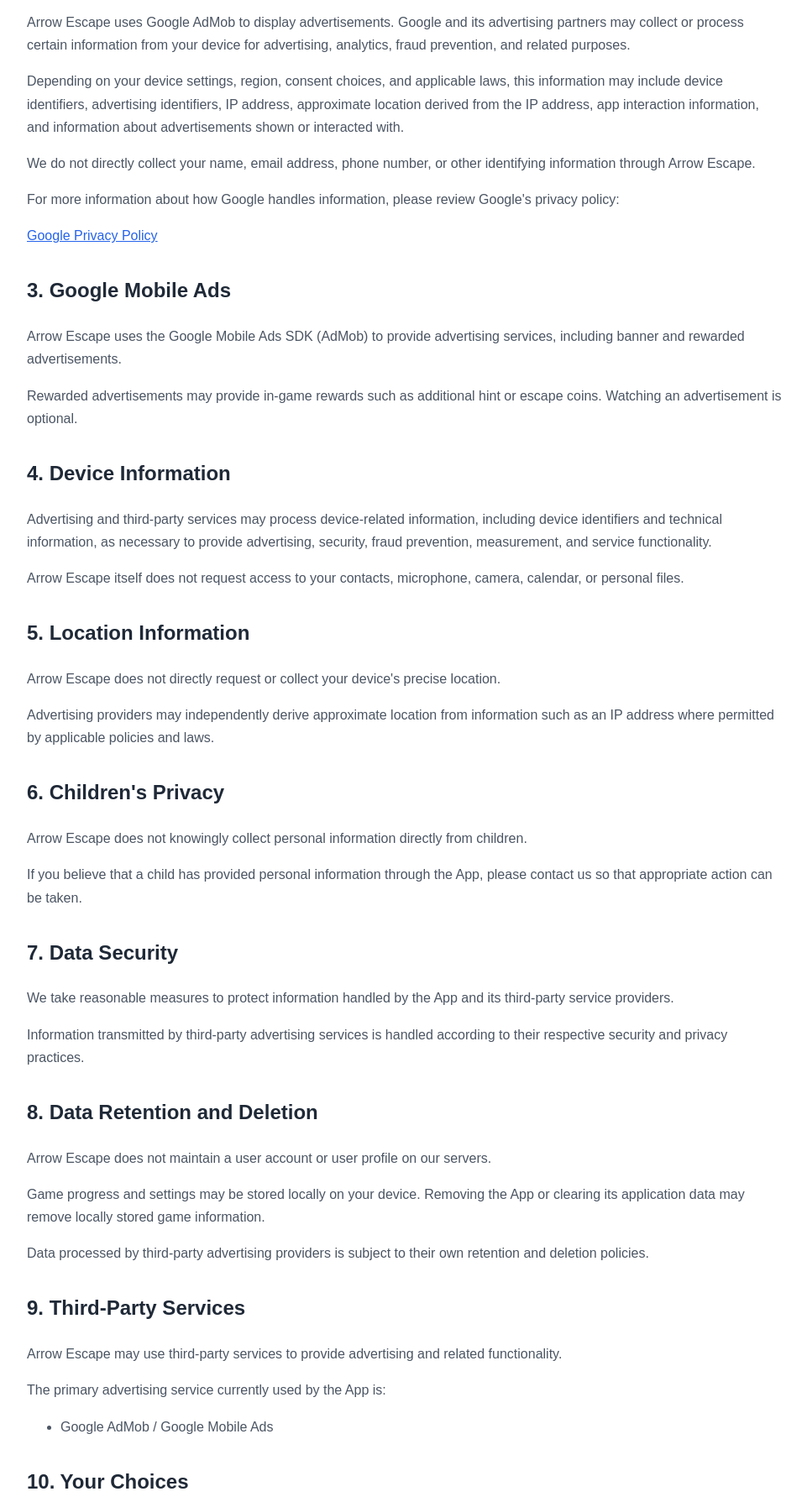
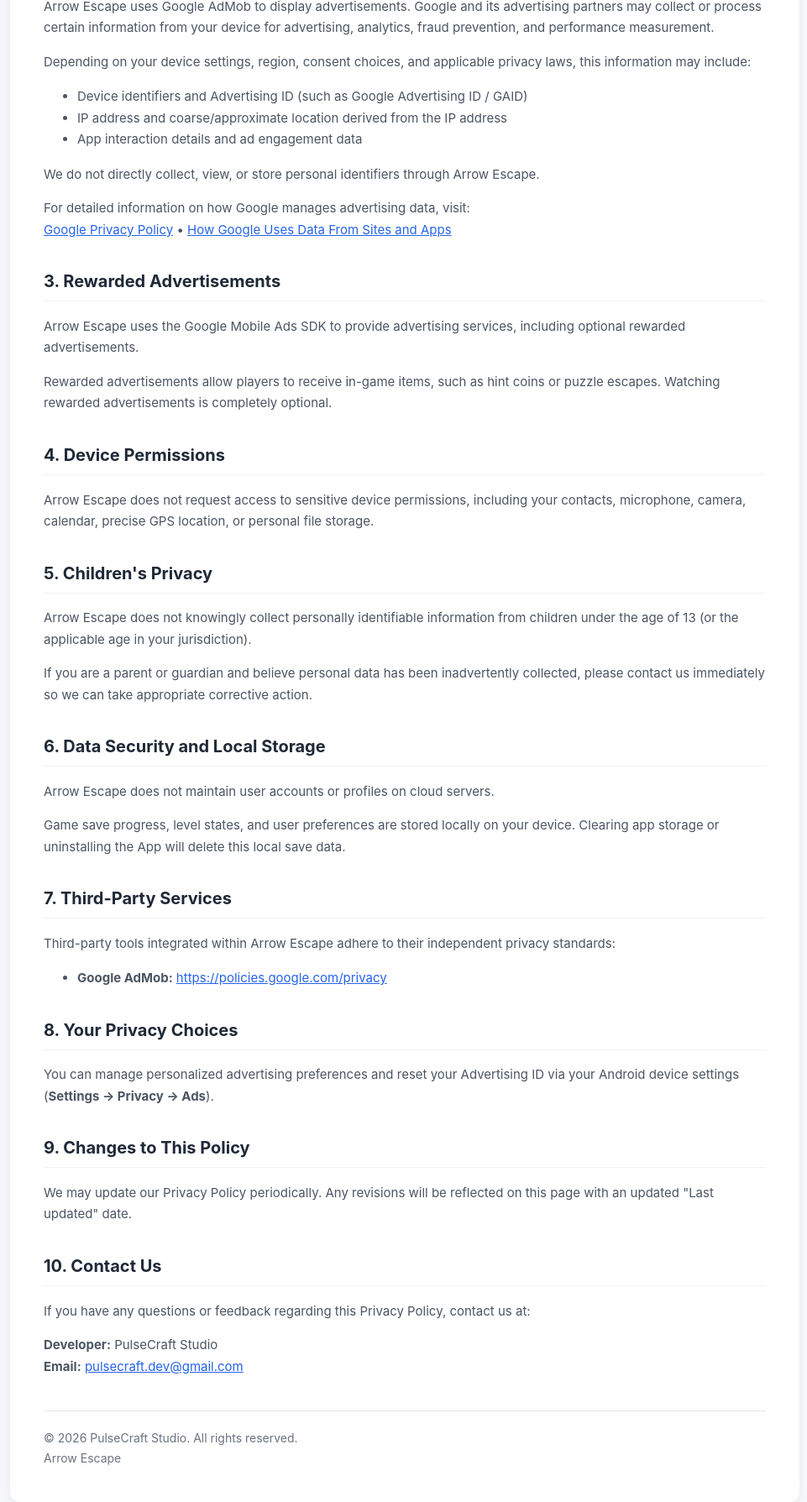
Before and after one commit to Kannan1112M/arrow-escape-privacy-policy, a plain HTML site: page index.html in a window 1280 px wide. Shown: the part 536-2325 px from the top of the page at 84% size, without its empty margins (158-1119 px from the left). Drawn offline with Linux system fonts and the light colour scheme.

Commit message:
Refactor styles and update privacy policy content
Updated font family, container dimensions, and styling for headings and paragraphs. Revised privacy policy content for clarity and accuracy.

```diff
--- a/index.html
+++ b/index.html
@@ -7,7 +7,7 @@
     <meta name="description" content="Privacy Policy for Arrow Escape">
     <style>
         body {
-            font-family: Arial, sans-serif;
+            font-family: -apple-system, BlinkMacSystemFont, "Segoe UI", Roboto, Helvetica, Arial, sans-serif;
             line-height: 1.7;
             margin: 0;
             padding: 0;
@@ -16,35 +16,46 @@
         }
 
         .container {
-            max-width: 900px;
+            max-width: 860px;
             margin: 40px auto;
             background: #ffffff;
             padding: 40px;
             border-radius: 12px;
-            box-shadow: 0 2px 12px rgba(0,0,0,0.08);
+            box-shadow: 0 2px 12px rgba(0, 0, 0, 0.06);
         }
 
         h1 {
             margin-top: 0;
             color: #111827;
+            font-size: 28px;
         }
 
         h2 {
             margin-top: 32px;
             color: #1f2937;
+            font-size: 20px;
+            border-bottom: 1px solid #f0f2f5;
+            padding-bottom: 6px;
         }
 
         p, li {
             color: #4b5563;
+            font-size: 15px;
         }
 
         a {
             color: #2563eb;
+            text-decoration: underline;
+        }
+
+        a:hover {
+            color: #1d4ed8;
         }
 
         .updated {
             color: #6b7280;
             font-size: 14px;
+            margin-bottom: 24px;
         }
 
         .footer {
@@ -57,8 +68,8 @@
 
         @media (max-width: 600px) {
             .container {
-                margin: 15px;
-                padding: 25px;
+                margin: 16px;
+                padding: 24px;
             }
         }
     </style>
@@ -70,196 +81,104 @@
 
     <h1>Arrow Escape - Privacy Policy</h1>
 
-    <p class="updated">
-        Last updated: October 8, 2026
+    <p class="updated">Last updated: October 8, 2026</p>
+
+    <p>
+        This Privacy Policy explains how Arrow Escape ("the App") handles information when you use the game.
     </p>
 
     <p>
-        This Privacy Policy explains how Arrow Escape ("the App") handles
-        information when you use the game.
-    </p>
-
-    <p>
-        Arrow Escape is an offline puzzle game developed and published by
-        <strong>YOUR DEVELOPER NAME</strong>.
+        Arrow Escape is an offline puzzle game developed and published by <strong>PulseCraft Studio</strong>.
     </p>
 
     <h2>1. Information We Collect</h2>
-
     <p>
-        Arrow Escape does not require users to create an account or provide
-        personal information such as their name, email address, phone number,
-        home address, or password.
+        Arrow Escape does not require users to create an account or provide personal information such as their name, email address, phone number, home address, or password.
     </p>
-
     <p>
-        The game can be played offline and does not require registration.
+        The game can be played offline and does not require user registration.
     </p>
 
     <h2>2. Advertising</h2>
-
     <p>
-        Arrow Escape uses Google AdMob to display advertisements.
-        Google and its advertising partners may collect or process certain
-        information from your device for advertising, analytics, fraud
-        prevention, and related purposes.
+        Arrow Escape uses Google AdMob to display advertisements. Google and its advertising partners may collect or process certain information from your device for advertising, analytics, fraud prevention, and performance measurement.
+    </p>
+    <p>
+        Depending on your device settings, region, consent choices, and applicable privacy laws, this information may include:
+    </p>
+    <ul>
+        <li>Device identifiers and Advertising ID (such as Google Advertising ID / GAID)</li>
+        <li>IP address and coarse/approximate location derived from the IP address</li>
+        <li>App interaction details and ad engagement data</li>
+    </ul>
+    <p>
+        We do not directly collect, view, or store personal identifiers through Arrow Escape.
+    </p>
+    <p>
+        For detailed information on how Google manages advertising data, visit:
+        <br>
+        <a href="https://policies.google.com/privacy" target="_blank" rel="noopener noreferrer">Google Privacy Policy</a> &bull;
+        <a href="https://policies.google.com/technologies/partner-sites" target="_blank" rel="noopener noreferrer">How Google Uses Data From Sites and Apps</a>
     </p>
 
+    <h2>3. Rewarded Advertisements</h2>
     <p>
-        Depending on your device settings, region, consent choices, and
-        applicable laws, this information may include device identifiers,
-        advertising identifiers, IP address, approximate location derived from
-        the IP address, app interaction information, and information about
-        advertisements shown or interacted with.
+        Arrow Escape uses the Google Mobile Ads SDK to provide advertising services, including optional rewarded advertisements.
+    </p>
+    <p>
+        Rewarded advertisements allow players to receive in-game items, such as hint coins or puzzle escapes. Watching rewarded advertisements is completely optional.
     </p>
 
+    <h2>4. Device Permissions</h2>
     <p>
-        We do not directly collect your name, email address, phone number,
-        or other identifying information through Arrow Escape.
+        Arrow Escape does not request access to sensitive device permissions, including your contacts, microphone, camera, calendar, precise GPS location, or personal file storage.
     </p>
 
+    <h2>5. Children's Privacy</h2>
     <p>
-        For more information about how Google handles information, please
-        review Google's privacy policy:
+        Arrow Escape does not knowingly collect personally identifiable information from children under the age of 13 (or the applicable age in your jurisdiction).
+    </p>
+    <p>
+        If you are a parent or guardian and believe personal data has been inadvertently collected, please contact us immediately so we can take appropriate corrective action.
     </p>
 
+    <h2>6. Data Security and Local Storage</h2>
     <p>
-        <a href="https://policies.google.com/privacy" target="_blank"
-           rel="noopener noreferrer">
-            Google Privacy Policy
-        </a>
+        Arrow Escape does not maintain user accounts or profiles on cloud servers.
+    </p>
+    <p>
+        Game save progress, level states, and user preferences are stored locally on your device. Clearing app storage or uninstalling the App will delete this local save data.
     </p>
 
-    <h2>3. Google Mobile Ads</h2>
+    <h2>7. Third-Party Services</h2>
+    <p>
+        Third-party tools integrated within Arrow Escape adhere to their independent privacy standards:
+    </p>
+    <ul>
+        <li><strong>Google AdMob:</strong> <a href="https://policies.google.com/privacy" target="_blank" rel="noopener noreferrer">https://policies.google.com/privacy</a></li>
+    </ul>
 
+    <h2>8. Your Privacy Choices</h2>
     <p>
-        Arrow Escape uses the Google Mobile Ads SDK (AdMob) to provide
-        advertising services, including banner and rewarded advertisements.
+        You can manage personalized advertising preferences and reset your Advertising ID via your Android device settings (<strong>Settings &rarr; Privacy &rarr; Ads</strong>).
     </p>
 
+    <h2>9. Changes to This Policy</h2>
     <p>
-        Rewarded advertisements may provide in-game rewards such as additional
-        hint or escape coins. Watching an advertisement is optional.
+        We may update our Privacy Policy periodically. Any revisions will be reflected on this page with an updated "Last updated" date.
     </p>
 
-    <h2>4. Device Information</h2>
-
+    <h2>10. Contact Us</h2>
     <p>
-        Advertising and third-party services may process device-related
-        information, including device identifiers and technical information,
-        as necessary to provide advertising, security, fraud prevention,
-        measurement, and service functionality.
+        If you have any questions or feedback regarding this Privacy Policy, contact us at:
     </p>
-
-    <p>
-        Arrow Escape itself does not request access to your contacts,
-        microphone, camera, calendar, or personal files.
-    </p>
-
-    <h2>5. Location Information</h2>
-
-    <p>
-        Arrow Escape does not directly request or collect your device's
-        precise location.
-    </p>
-
-    <p>
-        Advertising providers may independently derive approximate location
-        from information such as an IP address where permitted by applicable
-        policies and laws.
-    </p>
-
-    <h2>6. Children's Privacy</h2>
-
-    <p>
-        Arrow Escape does not knowingly collect personal information directly
-        from children.
-    </p>
-
-    <p>
-        If you believe that a child has provided personal information through
-        the App, please contact us so that appropriate action can be taken.
-    </p>
-
-    <h2>7. Data Security</h2>
-
-    <p>
-        We take reasonable measures to protect information handled by the App
-        and its third-party service providers.
-    </p>
-
-    <p>
-        Information transmitted by third-party advertising services is handled
-        according to their respective security and privacy practices.
-    </p>
-
-    <h2>8. Data Retention and Deletion</h2>
-
-    <p>
-        Arrow Escape does not maintain a user account or user profile on our
-        servers.
-    </p>
-
-    <p>
-        Game progress and settings may be stored locally on your device.
-        Removing the App or clearing its application data may remove locally
-        stored game information.
-    </p>
-
-    <p>
-        Data processed by third-party advertising providers is subject to their
-        own retention and deletion policies.
-    </p>
-
-    <h2>9. Third-Party Services</h2>
-
-    <p>
-        Arrow Escape may use third-party services to provide advertising and
-        related functionality.
-    </p>
-
-    <p>
-        The primary advertising service currently used by the App is:
-    </p>
-
-    <ul>
-        <li>Google AdMob / Google Mobile Ads</li>
-    </ul>
-
-    <h2>10. Your Choices</h2>
-
-    <p>
-        You may control certain advertising and privacy settings through your
-        Android device and, where applicable, through Google's advertising
-        settings and consent mechanisms.
-    </p>
-
-    <h2>11. Changes to This Privacy Policy</h2>
-
-    <p>
-        We may update this Privacy Policy from time to time to reflect changes
-        to the App, applicable laws, or our services.
-    </p>
-
-    <p>
-        Any changes will be posted on this page with an updated "Last updated"
-        date.
-    </p>
-
-    <h2>12. Contact Us</h2>
-
-    <p>
-        If you have questions about this Privacy Policy or Arrow Escape,
-        please contact us:
-    </p>
-
     <p>
         <strong>Developer:</strong> PulseCraft Studio<br>
-        <strong>Email:</strong> pulsecraft.dev@gmail.com
+        <strong>Email:</strong> <a href="mailto:pulsecraft.dev@gmail.com">pulsecraft.dev@gmail.com</a>
     </p>
 
     <div class="footer">
-        © 2026 PulseCraft Studio. All rights reserved.<br>
+        &copy; 2026 PulseCraft Studio. All rights reserved.<br>
         Arrow Escape
     </div>
 
```
